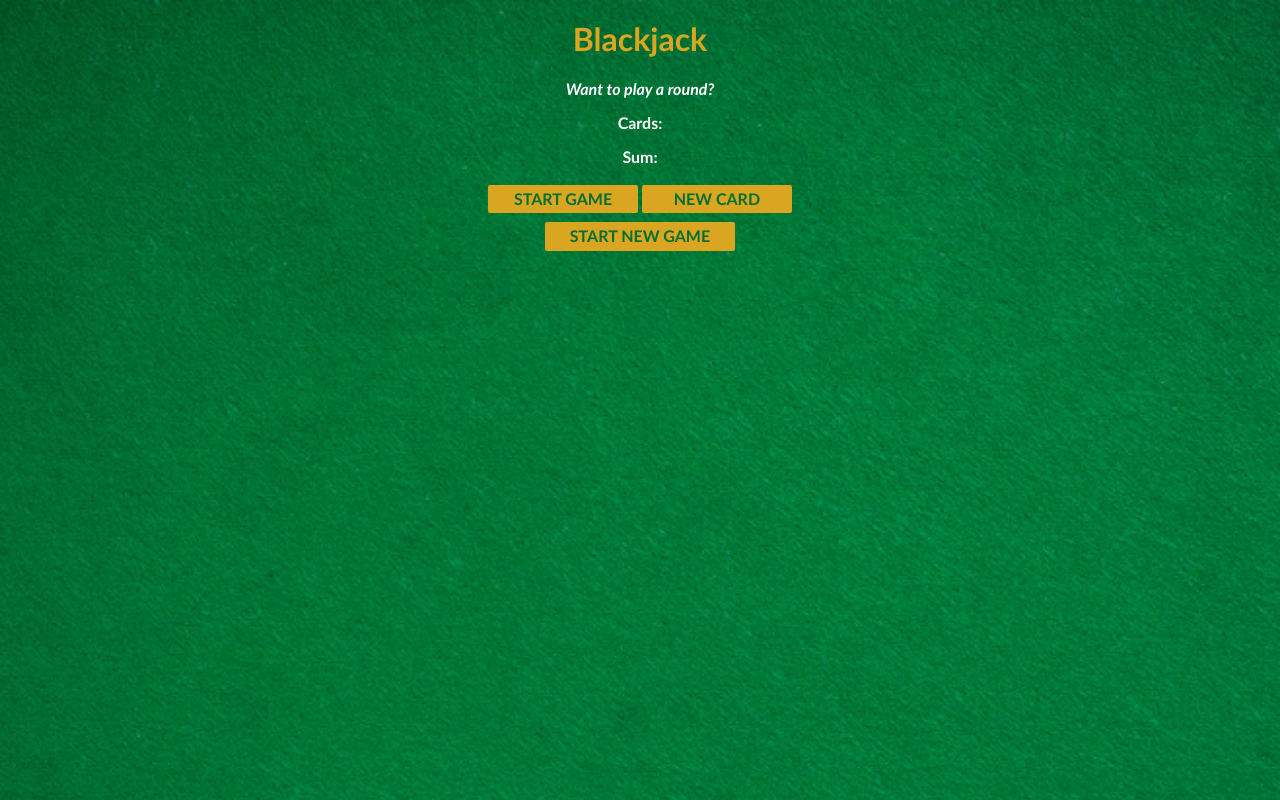
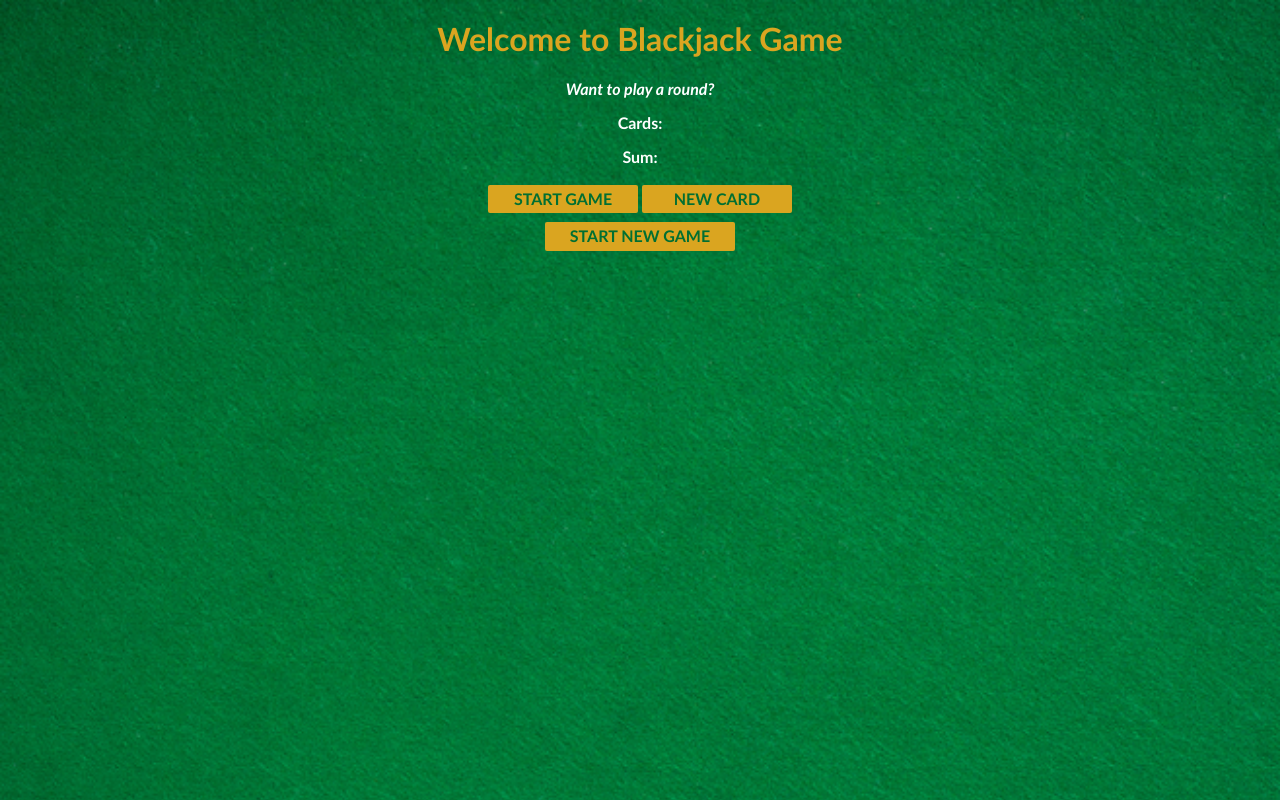
Before and after one commit to nitishparihar/blackJackGame, a plain HTML site: page index.html in a window 1280 px wide. Drawn offline with nearby package versions, Linux system fonts and the light colour scheme.

Commit message:
change in heading

```diff
--- a/index.html
+++ b/index.html
@@ -1,9 +1,10 @@
 <html>
     <head><link rel="stylesheet" href="https://cdnjs.cloudflare.com/ajax/libs/normalize/8.0.1/normalize.css">
         <link rel="stylesheet" href="index.css">
+        <title>BlackJack Game</title>
     </head>
     <body>
-        <h1>Blackjack</h1>
+        <h1>Welcome to Blackjack Game</h1>
         <p id="message-el">Want to play a round?</p>
         <p id="cards-el">Cards:</p>
         <p id="sum-el">Sum:</p>
```
